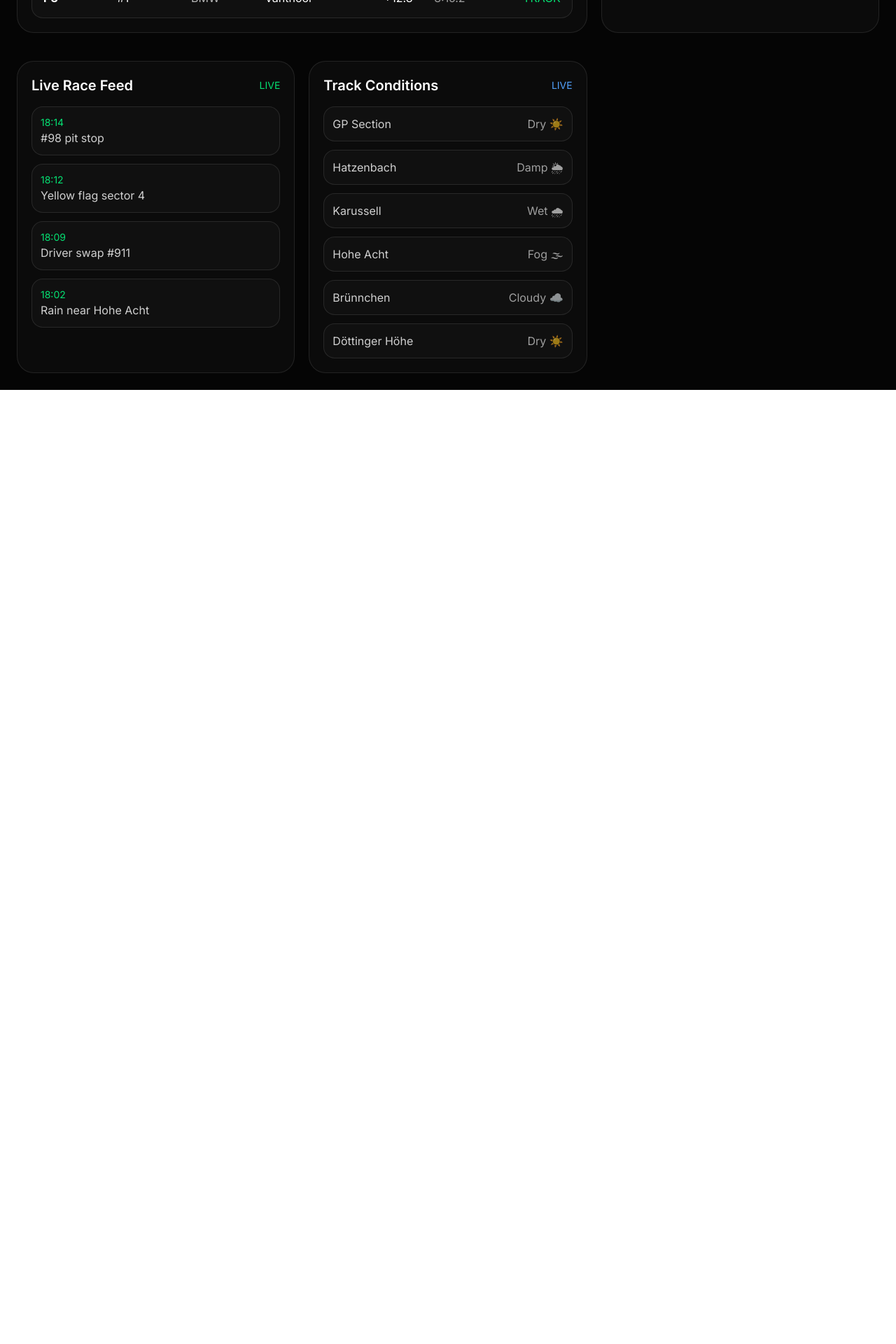
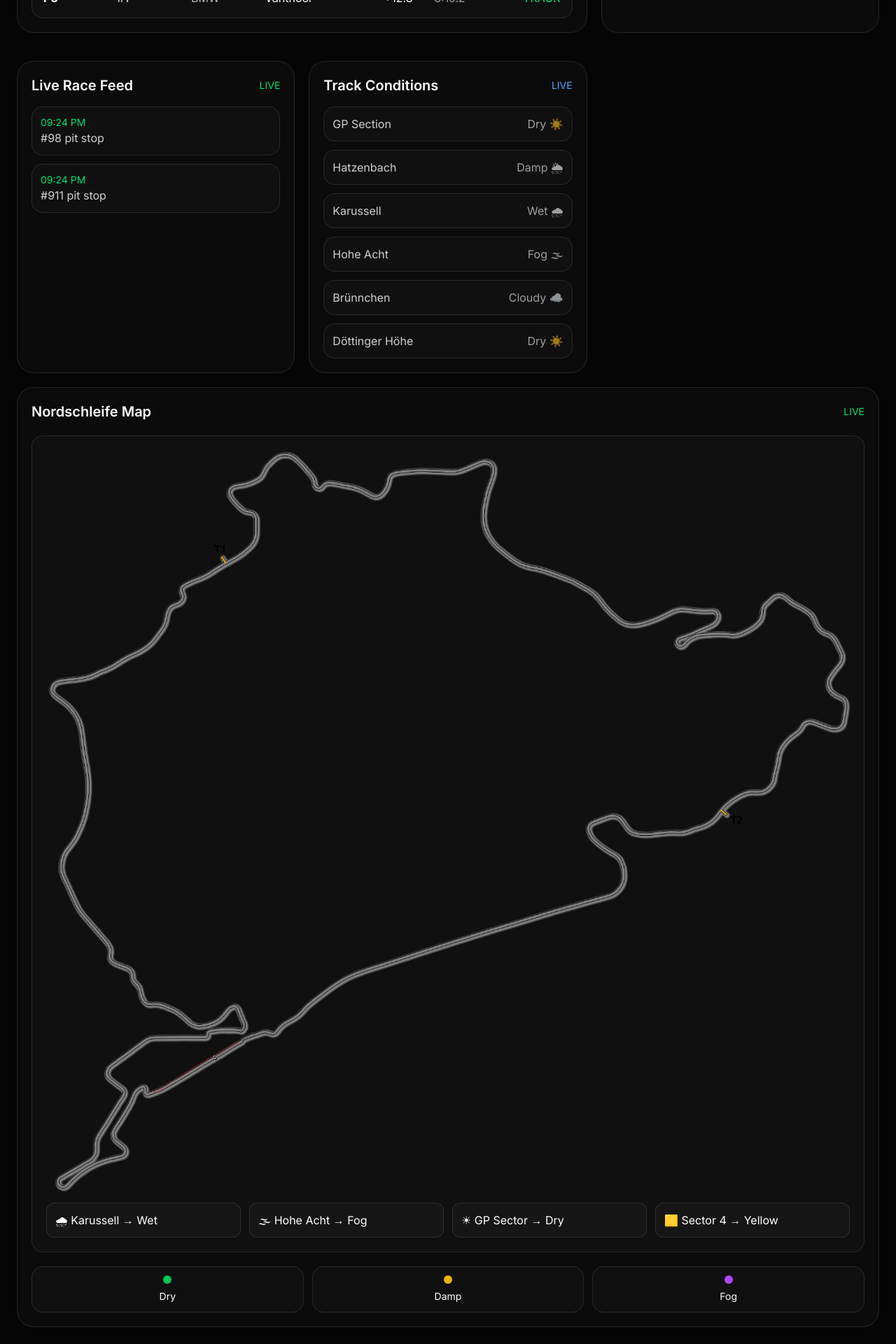
Before and after one commit to SHAAAN7/n24-live, a Next.js app: page / in a window 1280 px wide. Shown: the part 423-2343 px from the top of the page at 70% size. Before the commit the page ends 980 px from the top, so only its background shows below. Built offline with nearby package versions, Linux system fonts and the light colour scheme; no server answers.

Commit message:
Added track map and race dashboard upgrades

```diff
--- a/app/api/timing/route.ts
+++ b/app/api/timing/route.ts
@@ -1,93 +1,17 @@
 import { NextResponse } from "next/server";
+
+import {
+  getTimingData,
+} from "@/lib/timing";
 
 export async function GET() {
   try {
-    const leaderboard = [
-      {
-        position: 1,
-        car: "#911",
-        manufacturer: "Porsche",
-        driver: "Estre",
-        gap: "Leader",
-        status: "TRACK",
-        lastLap: "8:12.4",
-      },
-      {
-        position: 2,
-        car: "#98",
-        manufacturer: "AMG",
-        driver: "Engel",
-        gap: "+7.2",
-        status: "PIT",
-        lastLap: "8:14.9",
-      },
-      {
-        position: 3,
-        car: "#1",
-        manufacturer: "BMW",
-        driver: "Vanthoor",
-        gap: "+12.8",
-        status: "TRACK",
-        lastLap: "8:15.2",
-      },
-    ];
+    const data =
+      await getTimingData();
 
-    const events = [
-      {
-        time: "18:14",
-        message: "#98 pit stop",
-      },
-      {
-        time: "18:12",
-        message:
-          "Yellow flag sector 4",
-      },
-      {
-        time: "18:09",
-        message:
-          "Driver swap #911",
-      },
-      {
-        time: "18:02",
-        message:
-          "Rain near Hohe Acht",
-      },
-    ];
-
-    const trackConditions = [
-  {
-    sector: "GP Section",
-    condition: "Dry ☀️",
-  },
-  {
-    sector: "Hatzenbach",
-    condition: "Damp 🌦",
-  },
-  {
-    sector: "Karussell",
-    condition: "Wet 🌧",
-  },
-  {
-    sector: "Hohe Acht",
-    condition: "Fog 🌫",
-  },
-  {
-    sector: "Brünnchen",
-    condition: "Cloudy ☁️",
-  },
-  {
-    sector: "Döttinger Höhe",
-    condition: "Dry ☀️",
-  },
-];
-
-return NextResponse.json({
-  updated:
-    new Date().toISOString(),
-  leaderboard,
-  events,
-  trackConditions,
-});
+    return NextResponse.json(
+      data
+    );
   } catch (error) {
     return NextResponse.json(
       {
--- a/app/page.tsx
+++ b/app/page.tsx
@@ -2,7 +2,70 @@
 
 import { useEffect, useState } from "react";
 import axios from "axios";
+function TrackMap() {
+  return (
+    <div className="rounded-3xl border border-white/10 bg-[#0b0b0b] p-5">
 
+      <div className="flex items-center justify-between mb-5">
+        <h2 className="text-xl font-semibold">
+          Nordschleife Map
+        </h2>
+
+        <span className="text-green-400 text-sm">
+          LIVE
+        </span>
+      </div>
+
+      <div className="rounded-2xl border border-white/10 bg-[#101010] p-5 overflow-hidden">
+
+       <img
+        src="/nords-map.png"
+        alt="Nordschleife Map"
+        className="w-full rounded-2xl"
+      />
+      <div className="mt-4 grid grid-cols-2 lg:grid-cols-4 gap-3">
+
+        <div className="rounded-xl bg-[#161616] border border-white/10 p-3">
+          🌧 Karussell → Wet
+        </div>
+
+        <div className="rounded-xl bg-[#161616] border border-white/10 p-3">
+          🌫 Hohe Acht → Fog
+        </div>
+
+        <div className="rounded-xl bg-[#161616] border border-white/10 p-3">
+          ☀ GP Sector → Dry
+        </div>
+
+        <div className="rounded-xl bg-[#161616] border border-white/10 p-3">
+          🟨 Sector 4 → Yellow
+        </div>
+
+      </div>
+      </div>
+
+      <div className="mt-5 grid grid-cols-3 gap-3 text-sm">
+
+        <div className="rounded-2xl border border-white/10 bg-[#101010] p-3 text-center">
+          <div className="mb-2 h-3 w-3 rounded-full bg-green-500 mx-auto" />
+          Dry
+        </div>
+
+        <div className="rounded-2xl border border-white/10 bg-[#101010] p-3 text-center">
+          <div className="mb-2 h-3 w-3 rounded-full bg-yellow-500 mx-auto" />
+          Damp
+        </div>
+
+        <div className="rounded-2xl border border-white/10 bg-[#101010] p-3 text-center">
+          <div className="mb-2 h-3 w-3 rounded-full bg-purple-500 mx-auto" />
+          Fog
+        </div>
+
+      </div>
+
+    </div>
+  );
+}
 export default function Home() {
   const [weather, setWeather] = useState({
     airTemp: "--",
@@ -362,6 +425,9 @@ export default function Home() {
             </div>
         </div>
       </div>
+      <div className="mt-5">
+       <div><TrackMap /></div>
+      </div>
     </main>
   );
 }
--- /dev/null
+++ b/lib/timing.ts
@@ -0,0 +1,110 @@
+let previousDrivers:
+  Record<string, string> = {};
+
+export async function getTimingData() {
+
+  const leaderboard = [
+    {
+      position: 1,
+      car: "#911",
+      manufacturer: "Porsche",
+      driver: "Preining",
+      gap: "Leader",
+      status: "PIT",
+      lastLap: "8:12.4",
+    },
+    {
+      position: 2,
+      car: "#98",
+      manufacturer: "AMG",
+      driver: "Engel",
+      gap: "+7.2",
+      status: "PIT",
+      lastLap: "8:14.9",
+    },
+    {
+      position: 3,
+      car: "#1",
+      manufacturer: "BMW",
+      driver: "Vanthoor",
+      gap: "+12.8",
+      status: "TRACK",
+      lastLap: "8:15.2",
+    },
+  ];
+
+  const events: {
+    time: string;
+    message: string;
+  }[] = [];
+
+  leaderboard.forEach((car) => {
+    const previousDriver =
+      previousDrivers[car.car];
+
+    if (
+      previousDriver &&
+      previousDriver !== car.driver
+    ) {
+      events.unshift({
+        time: new Date()
+          .toLocaleTimeString([], {
+            hour: "2-digit",
+            minute: "2-digit",
+          }),
+        message:
+          `Driver swap ${car.car}: ${previousDriver} → ${car.driver}`,
+      });
+    }
+
+    previousDrivers[car.car] =
+      car.driver;
+
+    if (car.status === "PIT") {
+      events.unshift({
+        time: new Date()
+          .toLocaleTimeString([], {
+            hour: "2-digit",
+            minute: "2-digit",
+          }),
+        message:
+          `${car.car} pit stop`,
+      });
+    }
+  });
+
+  const trackConditions = [
+    {
+      sector: "GP Section",
+      condition: "Dry ☀️",
+    },
+    {
+      sector: "Hatzenbach",
+      condition: "Damp 🌦",
+    },
+    {
+      sector: "Karussell",
+      condition: "Wet 🌧",
+    },
+    {
+      sector: "Hohe Acht",
+      condition: "Fog 🌫",
+    },
+    {
+      sector: "Brünnchen",
+      condition: "Cloudy ☁️",
+    },
+    {
+      sector: "Döttinger Höhe",
+      condition: "Dry ☀️",
+    },
+  ];
+
+  return {
+    updated:
+      new Date().toISOString(),
+    leaderboard,
+    events,
+    trackConditions,
+  };
+}
```
Also changed, not shown: components/TrackMap.tsx (added), public/nords-map.png (added).
